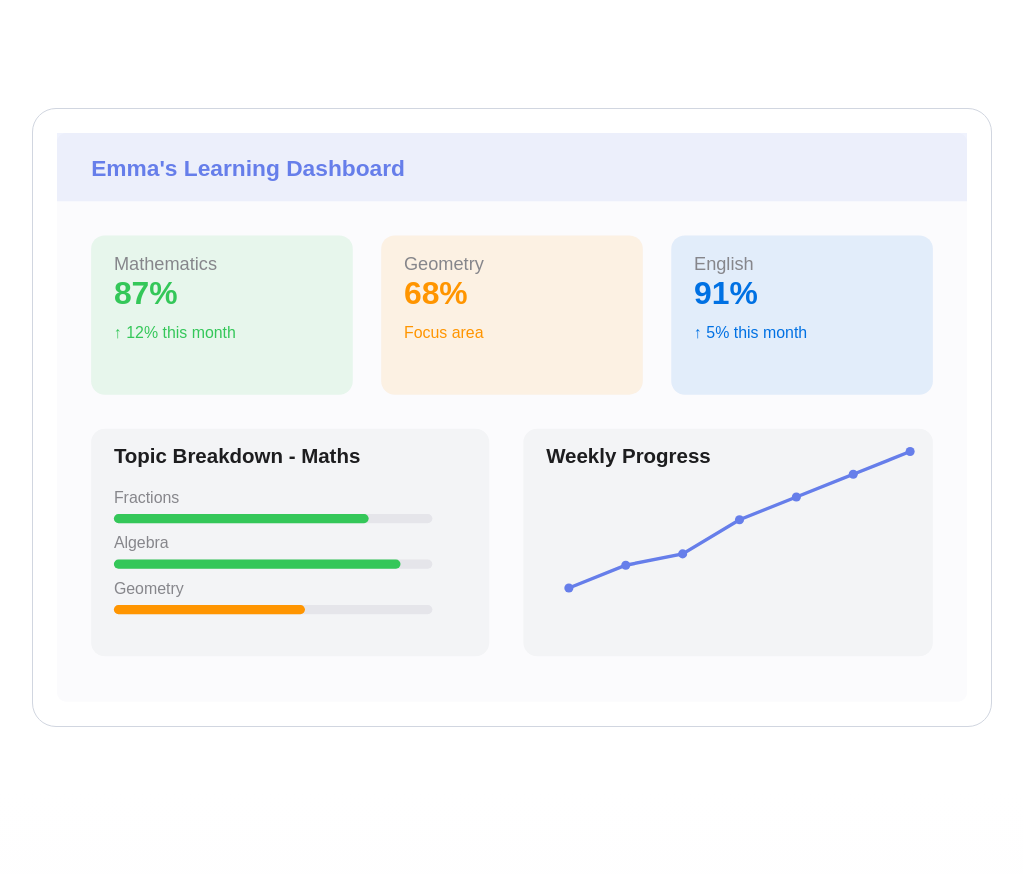
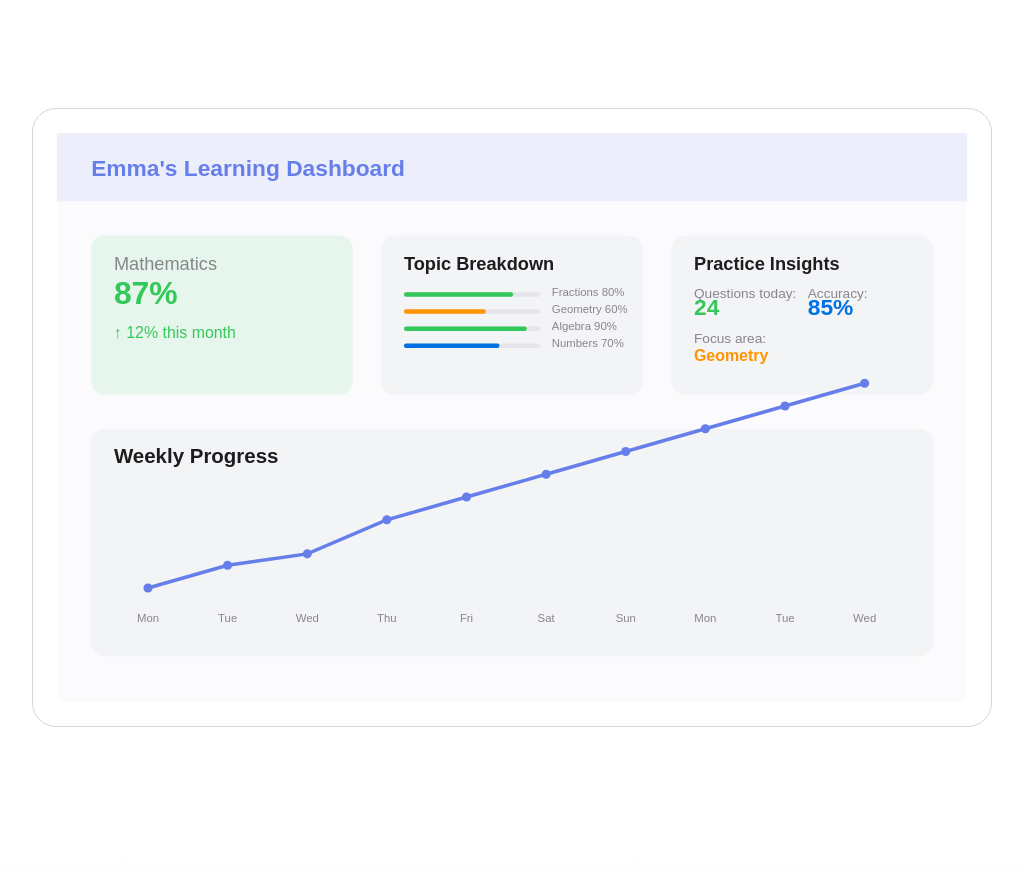
Before and after one commit to yasirmir1/kudos-ai, a React (Vite) app: page / in a window 1280 px wide. Shown: the part 540-1414 px from the top of the page, without its empty margins (128-1151 px from the left). Built offline with nearby package versions, Linux system fonts and the light colour scheme.

Commit message:
Update dashboard layout
Adjusted the dashboard layout to make the "Weekly Progress" section full-width and moved the "Topic Breakdown" to occupy the space previously held by the "Geometry" and "English" tiles.

```diff
--- a/src/pages/Index.tsx
+++ b/src/pages/Index.tsx
@@ -130,46 +130,69 @@ const Index = () => {
               <text x="50" y="150" fontFamily="Arial" fontSize="28" fontWeight="600" fill="#34C759">87%</text>
               <text x="50" y="180" fontFamily="Arial" fontSize="14" fill="#34C759">↑ 12% this month</text>
 
-              <rect x="285" y="90" width="230" height="140" rx="12" fill="#FF9500" fillOpacity="0.1" className="group-hover:animate-pulse"></rect>
-              <text x="305" y="120" fontFamily="Arial" fontSize="16" fill="#86868B">Geometry</text>
-              <text x="305" y="150" fontFamily="Arial" fontSize="28" fontWeight="600" fill="#FF9500">68%</text>
-              <text x="305" y="180" fontFamily="Arial" fontSize="14" fill="#FF9500">Focus area</text>
+              {/* Topic Breakdown - replacing Geometry tile */}
+              <rect x="285" y="90" width="230" height="140" rx="12" fill="#F3F4F6"></rect>
+              <text x="305" y="120" fontFamily="Arial" fontSize="16" fontWeight="600" fill="#1D1D1F">Topic Breakdown</text>
 
-              <rect x="540" y="90" width="230" height="140" rx="12" fill="#0071E3" fillOpacity="0.1" className="group-hover:animate-pulse"></rect>
-              <text x="560" y="120" fontFamily="Arial" fontSize="16" fill="#86868B">English</text>
-              <text x="560" y="150" fontFamily="Arial" fontSize="28" fontWeight="600" fill="#0071E3">91%</text>
-              <text x="560" y="180" fontFamily="Arial" fontSize="14" fill="#0071E3">↑ 5% this month</text>
+              {/* Mini progress bars */}
+              <rect x="305" y="140" width="120" height="4" rx="2" fill="#E5E5EA"></rect>
+              <rect x="305" y="140" width="96" height="4" rx="2" fill="#34C759"></rect>
+              <text x="435" y="143" fontFamily="Arial" fontSize="10" fill="#86868B">Fractions 80%</text>
 
-              {/* Topic Breakdown */}
-              <rect x="30" y="260" width="350" height="200" rx="12" fill="#F3F4F6"></rect>
-              <text x="50" y="290" fontFamily="Arial" fontSize="18" fontWeight="600" fill="#1D1D1F">Topic Breakdown - Maths</text>
+              <rect x="305" y="155" width="120" height="4" rx="2" fill="#E5E5EA"></rect>
+              <rect x="305" y="155" width="72" height="4" rx="2" fill="#FF9500"></rect>
+              <text x="435" y="158" fontFamily="Arial" fontSize="10" fill="#86868B">Geometry 60%</text>
 
-              {/* Progress bars */}
-              <text x="50" y="325" fontFamily="Arial" fontSize="14" fill="#86868B">Fractions</text>
-              <rect x="50" y="335" width="280" height="8" rx="4" fill="#E5E5EA"></rect>
-              <rect x="50" y="335" width="224" height="8" rx="4" fill="#34C759"></rect>
+              <rect x="305" y="170" width="120" height="4" rx="2" fill="#E5E5EA"></rect>
+              <rect x="305" y="170" width="108" height="4" rx="2" fill="#34C759"></rect>
+              <text x="435" y="173" fontFamily="Arial" fontSize="10" fill="#86868B">Algebra 90%</text>
 
-              <text x="50" y="365" fontFamily="Arial" fontSize="14" fill="#86868B">Algebra</text>
-              <rect x="50" y="375" width="280" height="8" rx="4" fill="#E5E5EA"></rect>
-              <rect x="50" y="375" width="252" height="8" rx="4" fill="#34C759"></rect>
+              <rect x="305" y="185" width="120" height="4" rx="2" fill="#E5E5EA"></rect>
+              <rect x="305" y="185" width="84" height="4" rx="2" fill="#0071E3"></rect>
+              <text x="435" y="188" fontFamily="Arial" fontSize="10" fill="#86868B">Numbers 70%</text>
 
-              <text x="50" y="405" fontFamily="Arial" fontSize="14" fill="#86868B">Geometry</text>
-              <rect x="50" y="415" width="280" height="8" rx="4" fill="#E5E5EA"></rect>
-              <rect x="50" y="415" width="168" height="8" rx="4" fill="#FF9500"></rect>
+              {/* Topic Breakdown - replacing English tile */}
+              <rect x="540" y="90" width="230" height="140" rx="12" fill="#F3F4F6"></rect>
+              <text x="560" y="120" fontFamily="Arial" fontSize="16" fontWeight="600" fill="#1D1D1F">Practice Insights</text>
 
-              {/* Activity Graph */}
-              <rect x="410" y="260" width="360" height="200" rx="12" fill="#F3F4F6"></rect>
-              <text x="430" y="290" fontFamily="Arial" fontSize="18" fontWeight="600" fill="#1D1D1F">Weekly Progress</text>
+              {/* Practice stats */}
+              <text x="560" y="145" fontFamily="Arial" fontSize="12" fill="#86868B">Questions today:</text>
+              <text x="560" y="160" fontFamily="Arial" fontSize="20" fontWeight="600" fill="#34C759">24</text>
 
-              {/* Simple line graph */}
-              <polyline points="450,400 500,380 550,370 600,340 650,320 700,300 750,280" stroke="#667EEA" strokeWidth="3" fill="none"></polyline>
-              <circle cx="450" cy="400" r="4" fill="#667EEA"></circle>
-              <circle cx="500" cy="380" r="4" fill="#667EEA"></circle>
-              <circle cx="550" cy="370" r="4" fill="#667EEA"></circle>
-              <circle cx="600" cy="340" r="4" fill="#667EEA"></circle>
-              <circle cx="650" cy="320" r="4" fill="#667EEA"></circle>
-              <circle cx="700" cy="300" r="4" fill="#667EEA"></circle>
-              <circle cx="750" cy="280" r="4" fill="#667EEA"></circle>
+              <text x="660" y="145" fontFamily="Arial" fontSize="12" fill="#86868B">Accuracy:</text>
+              <text x="660" y="160" fontFamily="Arial" fontSize="20" fontWeight="600" fill="#0071E3">85%</text>
+
+              <text x="560" y="185" fontFamily="Arial" fontSize="12" fill="#86868B">Focus area:</text>
+              <text x="560" y="200" fontFamily="Arial" fontSize="14" fontWeight="600" fill="#FF9500">Geometry</text>
+
+              {/* Weekly Progress - Full Width */}
+              <rect x="30" y="260" width="740" height="200" rx="12" fill="#F3F4F6"></rect>
+              <text x="50" y="290" fontFamily="Arial" fontSize="18" fontWeight="600" fill="#1D1D1F">Weekly Progress</text>
+
+              {/* Extended line graph across full width */}
+              <polyline points="80,400 150,380 220,370 290,340 360,320 430,300 500,280 570,260 640,240 710,220" stroke="#667EEA" strokeWidth="3" fill="none"></polyline>
+              <circle cx="80" cy="400" r="4" fill="#667EEA"></circle>
+              <circle cx="150" cy="380" r="4" fill="#667EEA"></circle>
+              <circle cx="220" cy="370" r="4" fill="#667EEA"></circle>
+              <circle cx="290" cy="340" r="4" fill="#667EEA"></circle>
+              <circle cx="360" cy="320" r="4" fill="#667EEA"></circle>
+              <circle cx="430" cy="300" r="4" fill="#667EEA"></circle>
+              <circle cx="500" cy="280" r="4" fill="#667EEA"></circle>
+              <circle cx="570" cy="260" r="4" fill="#667EEA"></circle>
+              <circle cx="640" cy="240" r="4" fill="#667EEA"></circle>
+              <circle cx="710" cy="220" r="4" fill="#667EEA"></circle>
+
+              {/* Day labels */}
+              <text x="80" y="430" fontFamily="Arial" fontSize="10" fill="#86868B" textAnchor="middle">Mon</text>
+              <text x="150" y="430" fontFamily="Arial" fontSize="10" fill="#86868B" textAnchor="middle">Tue</text>
+              <text x="220" y="430" fontFamily="Arial" fontSize="10" fill="#86868B" textAnchor="middle">Wed</text>
+              <text x="290" y="430" fontFamily="Arial" fontSize="10" fill="#86868B" textAnchor="middle">Thu</text>
+              <text x="360" y="430" fontFamily="Arial" fontSize="10" fill="#86868B" textAnchor="middle">Fri</text>
+              <text x="430" y="430" fontFamily="Arial" fontSize="10" fill="#86868B" textAnchor="middle">Sat</text>
+              <text x="500" y="430" fontFamily="Arial" fontSize="10" fill="#86868B" textAnchor="middle">Sun</text>
+              <text x="570" y="430" fontFamily="Arial" fontSize="10" fill="#86868B" textAnchor="middle">Mon</text>
+              <text x="640" y="430" fontFamily="Arial" fontSize="10" fill="#86868B" textAnchor="middle">Tue</text>
+              <text x="710" y="430" fontFamily="Arial" fontSize="10" fill="#86868B" textAnchor="middle">Wed</text>
             </svg>
           </div>
         </div>
```
